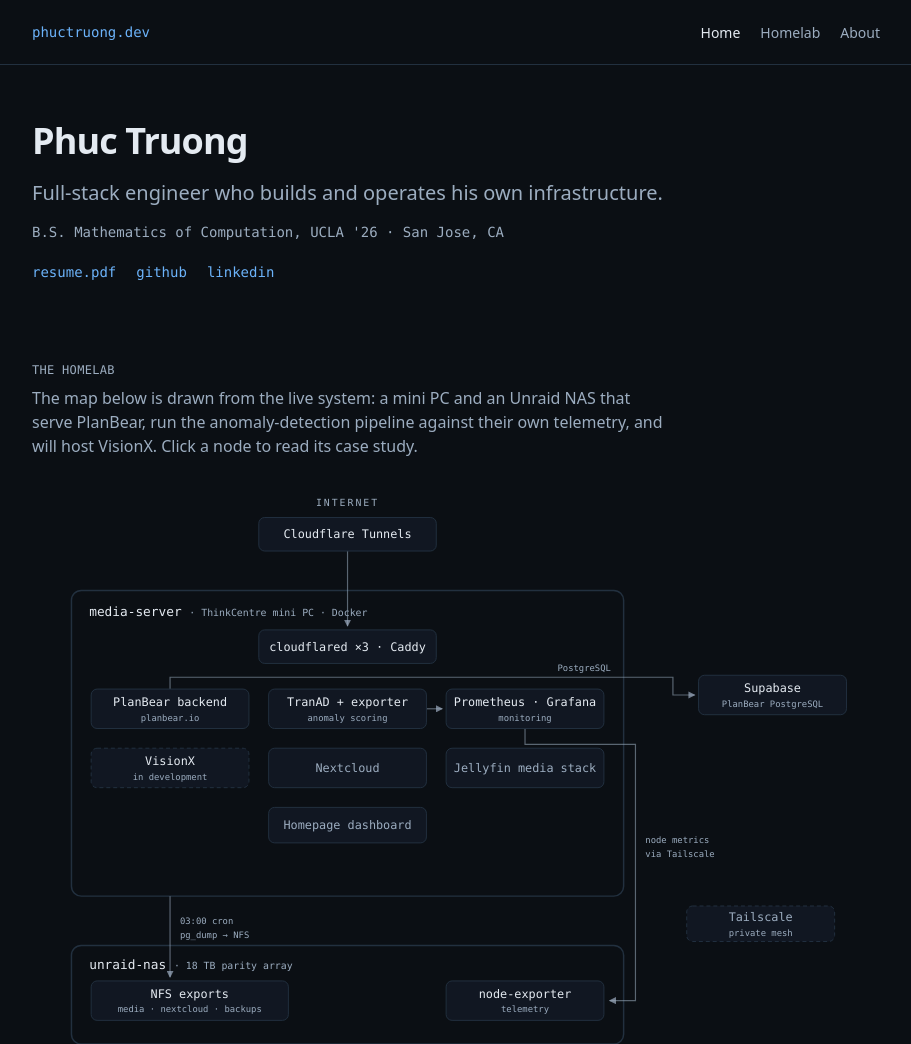
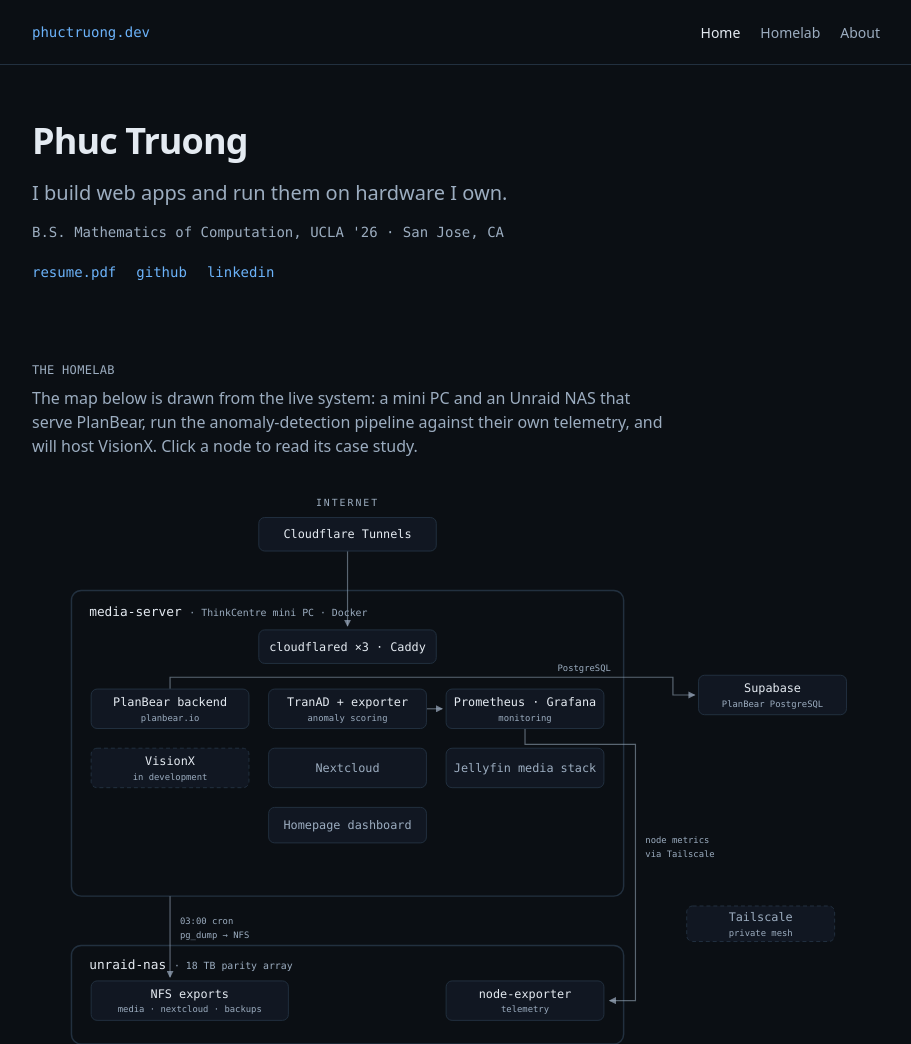
Before and after one commit to PTruong9090/Personal-Website, an Astro site: page / in a window 1280 px wide. Shown: the top 1044 px of the page, without its empty margins (184-1095 px from the left). Built offline with nearby package versions, Linux system fonts and the light colour scheme; Astro itself is replaced by a stand-in of ours.

Commit message:
Reword hero line to first person

```diff
--- a/src/pages/index.astro
+++ b/src/pages/index.astro
@@ -47,7 +47,7 @@
   <section>
     <h1 class="text-4xl font-semibold tracking-tight">Phuc Truong</h1>
     <p class="mt-4 max-w-measure text-xl leading-relaxed text-muted">
-      Full-stack engineer who builds and operates his own infrastructure.
+      I build web apps and run them on hardware I own.
     </p>
     <p class="mt-3 font-mono text-sm text-muted">
       B.S. Mathematics of Computation, UCLA '26 · San Jose, CA
```
